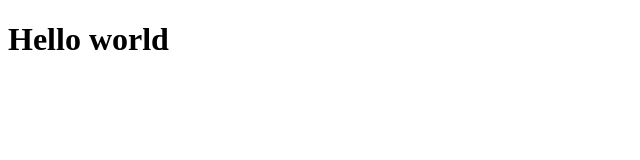
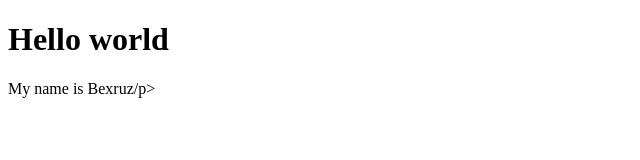
Before and after one commit to behruz1234-IT/Branch, a plain HTML site: page index.html in a window 1280 px wide. Shown: the whole page, without its empty margins (0-640 px from the left). Drawn offline with Linux system fonts and the light colour scheme.

Commit message:
New storka

```diff
--- a/index.html
+++ b/index.html
@@ -7,5 +7,6 @@
 </head>
 <body>
     <h1>Hello world</h1>
+    <p>My name is Bexruz/p>
 </body>
 </html>
```
